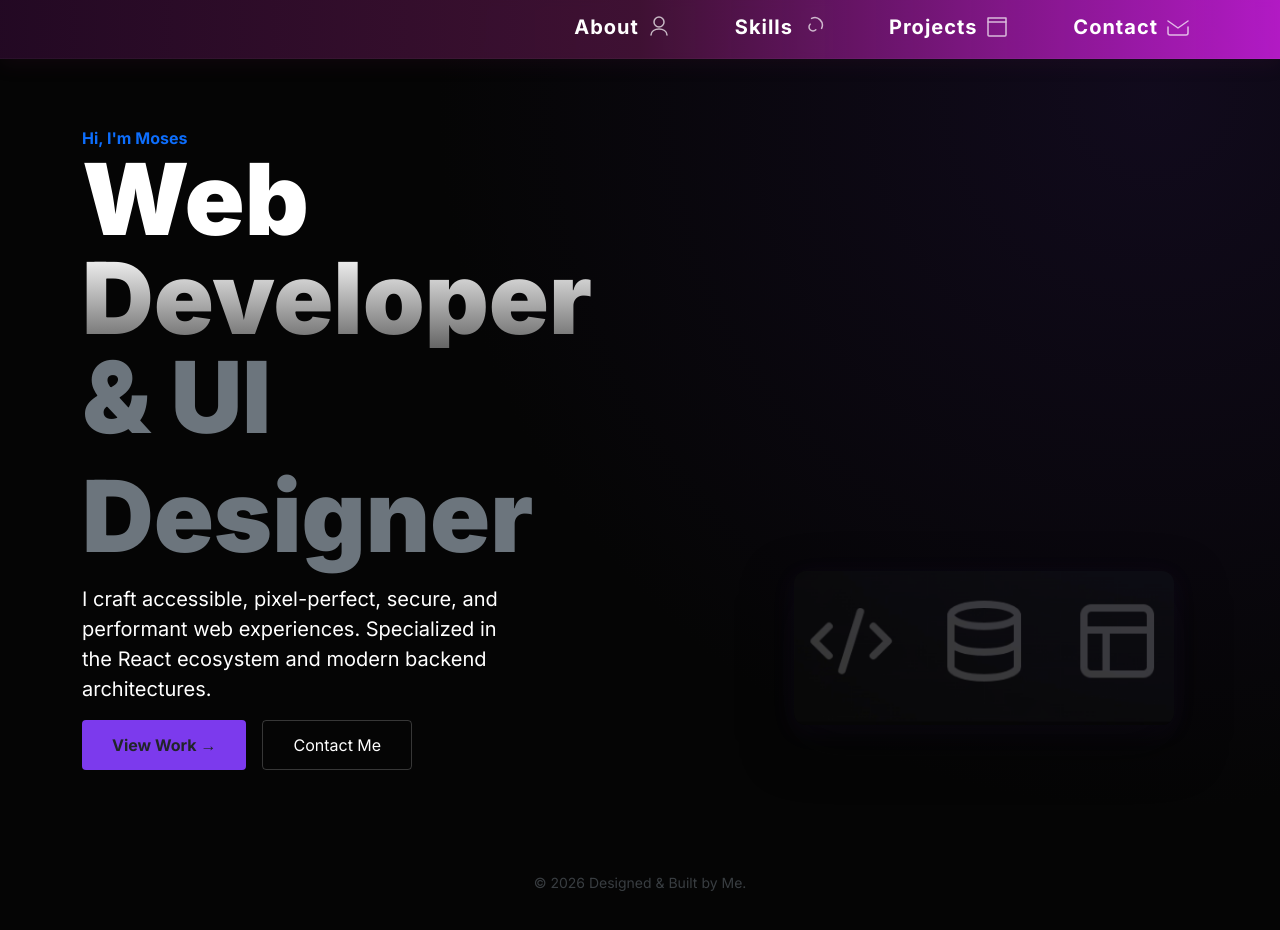
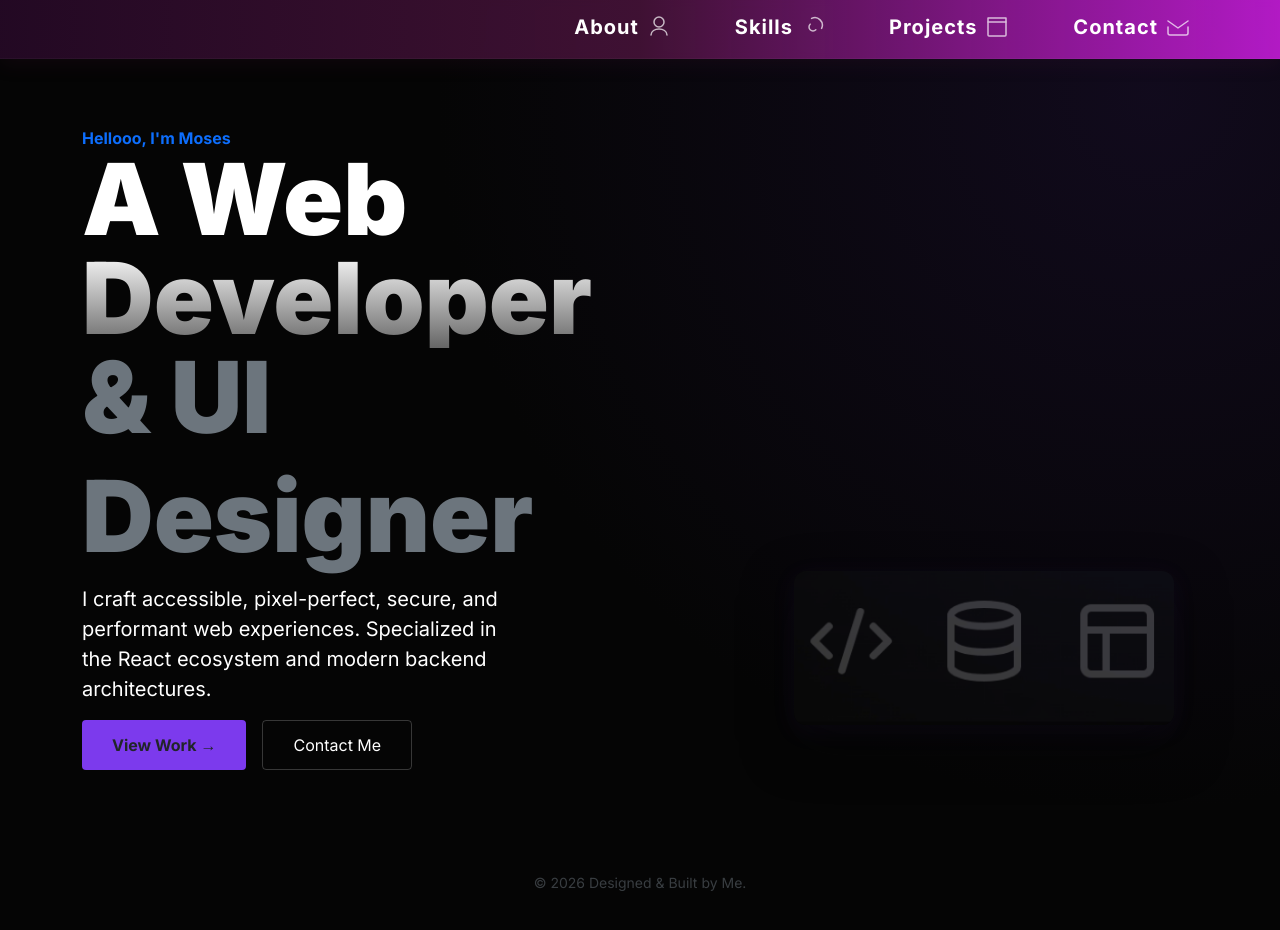
Before and after one commit to MoiscoD/My-Portfolio, a React (Vite) app: page / in a window 1280 px wide. Shown: the top 930 px of the page. Built offline with nearby package versions, Linux system fonts and the light colour scheme.

Commit message:
third commit

```diff
--- a/src/Components/Hero.jsx
+++ b/src/Components/Hero.jsx
@@ -9,8 +9,8 @@ const Hero = () => {
       <section className="container min-vh-100 d-flex align-items-center pt-5">
         <div className="row w-100">
           <div className="col-lg-6">
-            <p className="text-primary mb-0 fw-bold">Hi, I'm Moses</p>
-            <h1 className="hero-title-top mb-0">Web Developer</h1>
+            <p className="text-primary mb-0 fw-bold">Hellooo, I'm Moses</p>
+            <h1 className="hero-title-top mb-0">A Web Developer</h1>
             <h1 className="hero-title-bottom text-secondary">& UI Designer</h1>
 
             <p className="col-lg-10 text-white mt-1 mb-3 lead">
```
